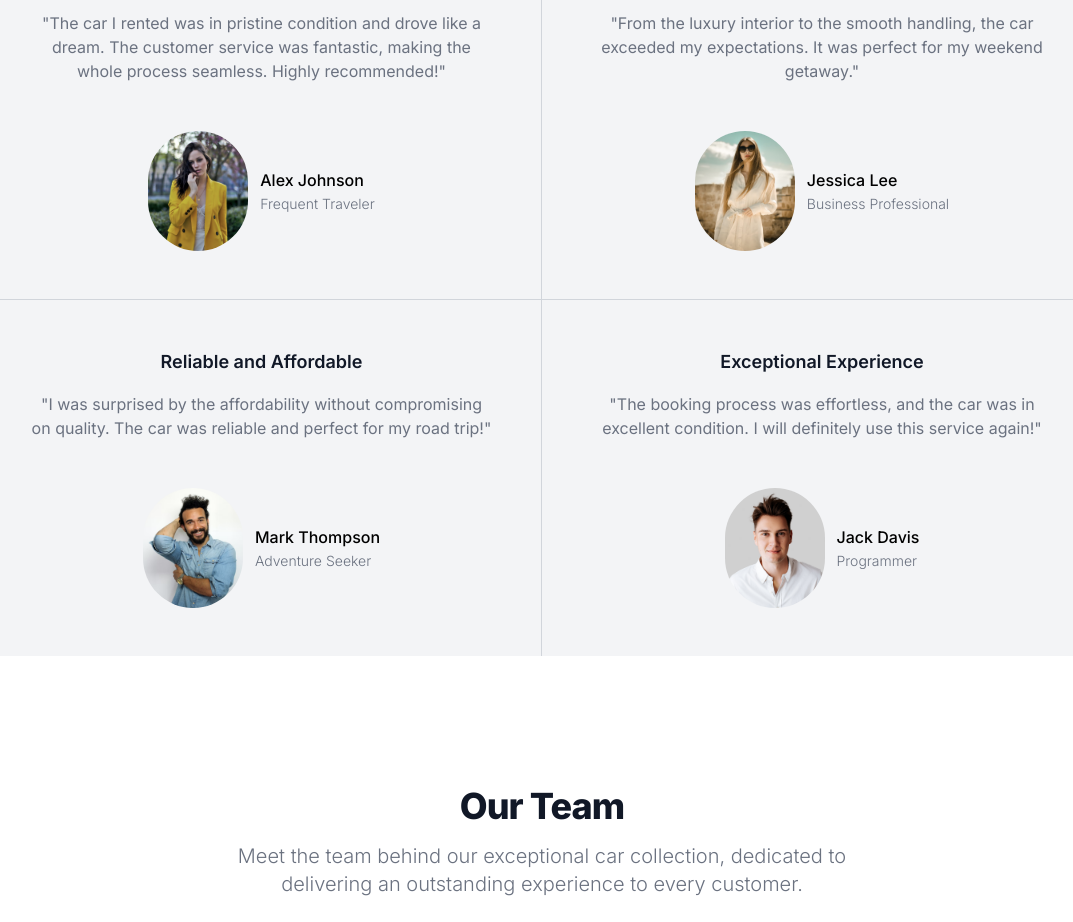
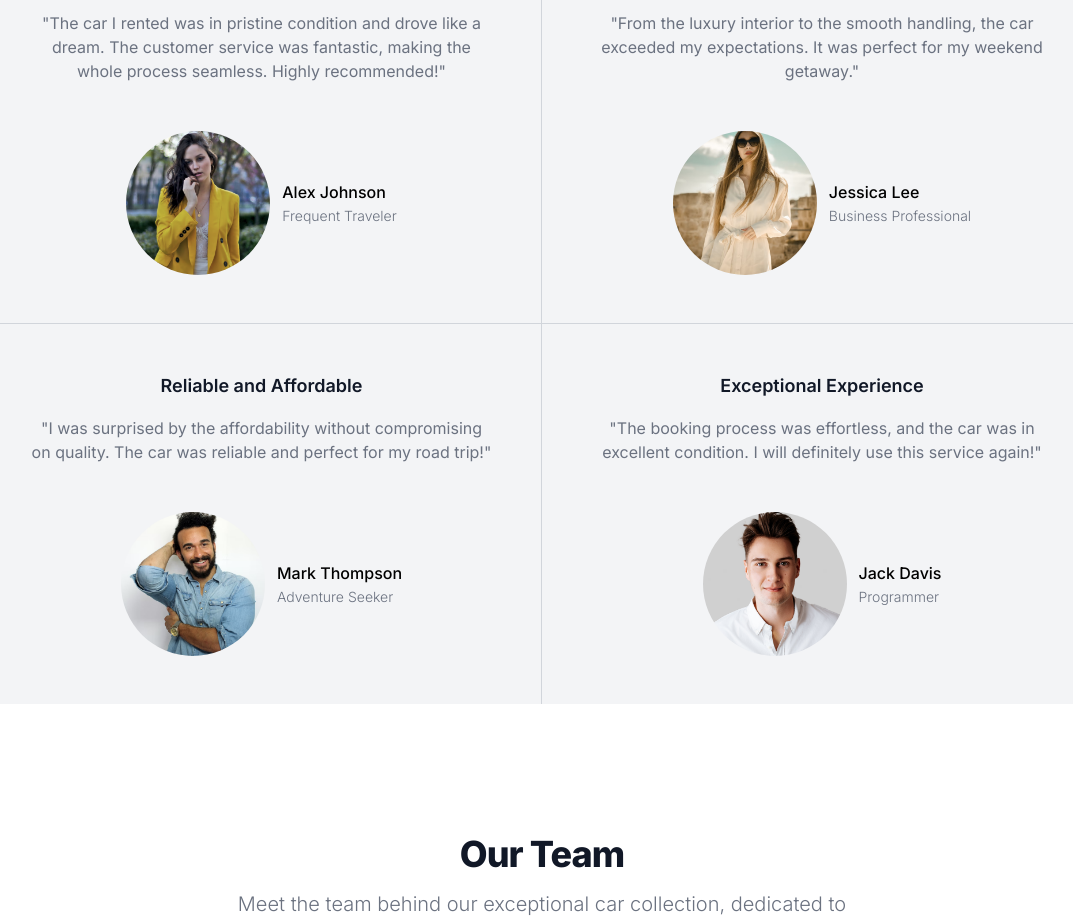
Before and after one commit to Nassergmr/CarHub, a Next.js app: page / in a window 1280 px wide. Shown: the part 1360-2282 px from the top of the page, without its empty margins (98-1171 px from the left). Built offline with nearby package versions, Linux system fonts and the light colour scheme.

Commit message:
"final commit"

```diff
--- a/app/_Components/Body/AboutSection/about.jsx
+++ b/app/_Components/Body/AboutSection/about.jsx
@@ -13,8 +13,8 @@ export default function About() {
         </div>
       </div>
 
-      <div className="grid grid-col-1 lg:grid-cols-3 sm:grid-cols-2 gap-8 max-md:justify-center mt-12">
-        <div className="border rounded-md overflow-hidden max-md:max-w-[300px]">
+      <div className="grid grid-col-1 lg:grid-cols-3 sm:grid-cols-2 gap-8  mt-12">
+        <div className="border rounded-md overflow-hidden w-full">
           <img
             src="https://readymadeui.com/team-1.webp"
             className="w-full h-60 object-contain object-top  bg-gray-200"
@@ -77,7 +77,7 @@ export default function About() {
           </div>
         </div>
 
-        <div className="border rounded-md overflow-hidden max-md:max-w-[300px]">
+        <div className="border rounded-md overflow-hidden w-full">
           <img
             src="https://readymadeui.com/team-2.webp"
             className="w-full h-60 object-contain object-top bg-gray-200"
@@ -142,7 +142,7 @@ export default function About() {
           </div>
         </div>
 
-        <div className="border rounded-md overflow-hidden max-md:max-w-[300px]">
+        <div className="border rounded-md overflow-hidden w-full">
           <img
             src="https://readymadeui.com/team-3.webp"
             className="w-full h-60 object-contain object-top bg-gray-200"
@@ -207,7 +207,7 @@ export default function About() {
           </div>
         </div>
 
-        <div className="border rounded-md overflow-hidden max-md:max-w-[300px]">
+        <div className="border rounded-md overflow-hidden w-full">
           <img
             src="https://readymadeui.com/team-4.webp"
             className="w-full h-60 object-contain object-top bg-gray-200"
@@ -270,7 +270,7 @@ export default function About() {
           </div>
         </div>
 
-        <div className="border rounded-md overflow-hidden max-md:max-w-[300px]">
+        <div className="border rounded-md overflow-hidden w-full">
           <img
             src="https://readymadeui.com/team-5.webp"
             className="w-full h-60 object-contain object-top bg-gray-200"
@@ -333,7 +333,7 @@ export default function About() {
           </div>
         </div>
 
-        <div className="border rounded-md overflow-hidden max-md:max-w-[300px]">
+        <div className="border rounded-md overflow-hidden w-full">
           <img
             src="https://readymadeui.com/team-6.webp"
             className="w-full h-60 object-contain object-top bg-gray-200"
--- a/app/_Components/Body/TestimonialsSection/testimonials.jsx
+++ b/app/_Components/Body/TestimonialsSection/testimonials.jsx
@@ -1,5 +1,3 @@
-import Image from "next/image";
-
 export default function Testimonials() {
   return (
     <section className="bg-white sm:mt-[150px] mt-[100px]" id="testimonials">
@@ -26,10 +24,8 @@ export default function Testimonials() {
               </p>
             </blockquote>
             <figcaption className="flex justify-center items-center space-x-3">
-              <Image
-                width={100}
-                height={100}
-                className="rounded-full"
+              <img
+                className="rounded-full  w-36 h-36 object-cover "
                 src="/people/image-6.png"
                 alt="Customer 1"
               />
@@ -54,10 +50,8 @@ export default function Testimonials() {
               </p>
             </blockquote>
             <figcaption className="flex justify-center items-center space-x-3">
-              <Image
-                width={100}
-                height={100}
-                className="rounded-full"
+              <img
+                className="rounded-full  w-36 h-36 object-cover"
                 src="/people/image-2.png"
                 alt="Customer 2"
               />
@@ -81,10 +75,8 @@ export default function Testimonials() {
               </p>
             </blockquote>
             <figcaption className="flex justify-center items-center space-x-3">
-              <Image
-                width={100}
-                height={100}
-                className="rounded-full"
+              <img
+                className="rounded-full  w-36 h-36 object-cover"
                 src="/people/image-3.png"
                 alt="Customer 3"
               />
@@ -108,10 +100,8 @@ export default function Testimonials() {
               </p>
             </blockquote>
             <figcaption className="flex justify-center items-center space-x-3">
-              <Image
-                width={100}
-                height={100}
-                className="rounded-full"
+              <img
+                className="rounded-full  w-36 h-36 object-cover"
                 src="/people/Mikolaj-Krol-500x600-c-default.png"
                 alt="Customer 4"
               />
```
